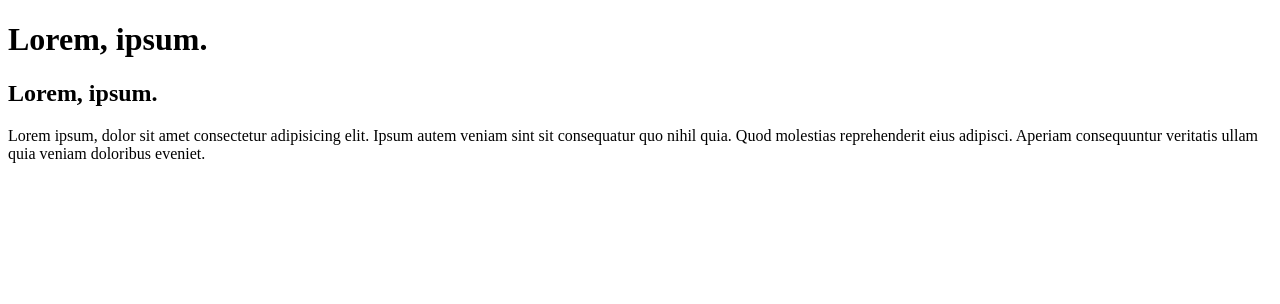
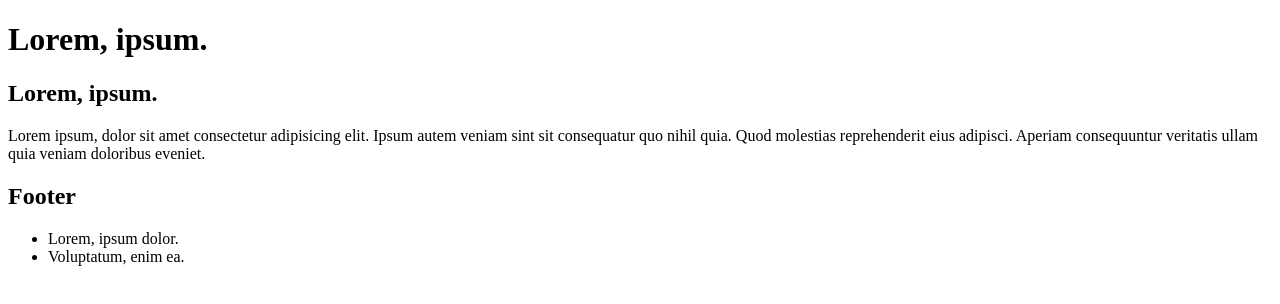
Before and after one commit to pecourses/pe2024-1-git-branching, a plain HTML site: page index.html in a window 1280 px wide. Drawn offline with Linux system fonts and the light colour scheme.

Commit message:
Fix main page

```diff
--- a/index.html
+++ b/index.html
@@ -17,6 +17,13 @@
           veniam doloribus eveniet.
         </p>
       </section>
+      <footer>
+        <h2>Footer</h2>
+        <ul>
+          <li>Lorem, ipsum dolor.</li>
+          <li>Voluptatum, enim ea.</li>
+        </ul>
+      </footer>
     </main>
   </body>
 </html>
```
